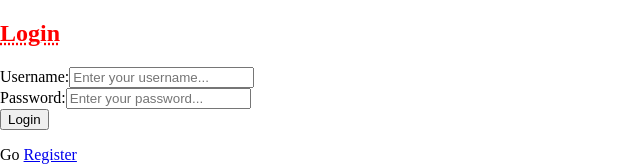
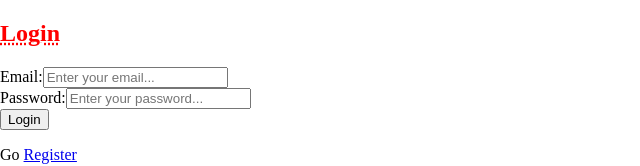
Before and after one commit to indrephone/ReactAtsIndre, a React (Create React App) app: page /login in a window 1280 px wide. Shown: the top 166 px of the page, without its empty margins (0-640 px from the left). Built offline with nearby package versions, Linux system fonts and the light colour scheme; data requests are answered from the project's data file.

Commit message:
in login form changed input field from usernmae to email

```diff
--- a/src/components/pages/Login.tsx
+++ b/src/components/pages/Login.tsx
@@ -11,7 +11,7 @@ const Login = () => {
   const navigate = useNavigate();
   const { users, logInUser } = useContext(UsersContext) as UsersContextTypes;
   const [inputValues, setInputValues] = useState({
-    username: '',
+    email: '',
     password: '',
   });
   const [errorMessage, setErrorMessage] = useState("");
@@ -27,14 +27,14 @@ const Login = () => {
     event.preventDefault();
     const foundUser = users.find(
       (user) =>
-        user.username === inputValues.username
+        user.email === inputValues.email
     );
 
     if (foundUser && bcrypt.compareSync(inputValues.password, foundUser.password)) {
       logInUser(foundUser);
       navigate("/");
     } else {
-      setErrorMessage("Invalid username or password.");
+      setErrorMessage("Invalid email or password.");
     }
   };
 
@@ -43,12 +43,12 @@ const Login = () => {
       <Heading text="Login" size={1} />
       <form onSubmit={handleFormSubmit}>
         <InputField
-          text="Username:"
-          type="text"
-          name="username"
-          id="username"
-          placeholderText="Enter your username..."
-          value={inputValues.username}
+          text="Email:"
+          type="email"
+          name="email"
+          id="email"
+          placeholderText="Enter your email..."
+          value={inputValues.email}
           onChangeF={handleInputChange}
         />
         <InputField
```
